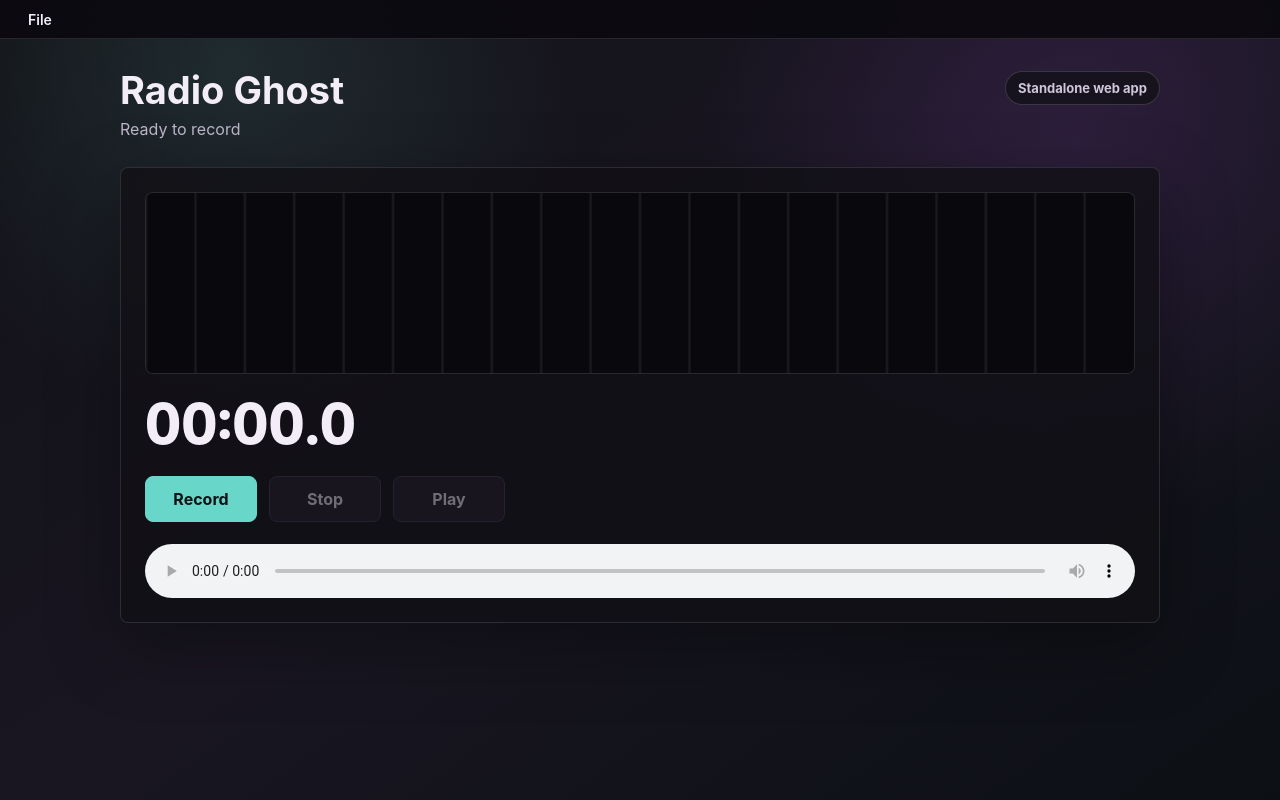
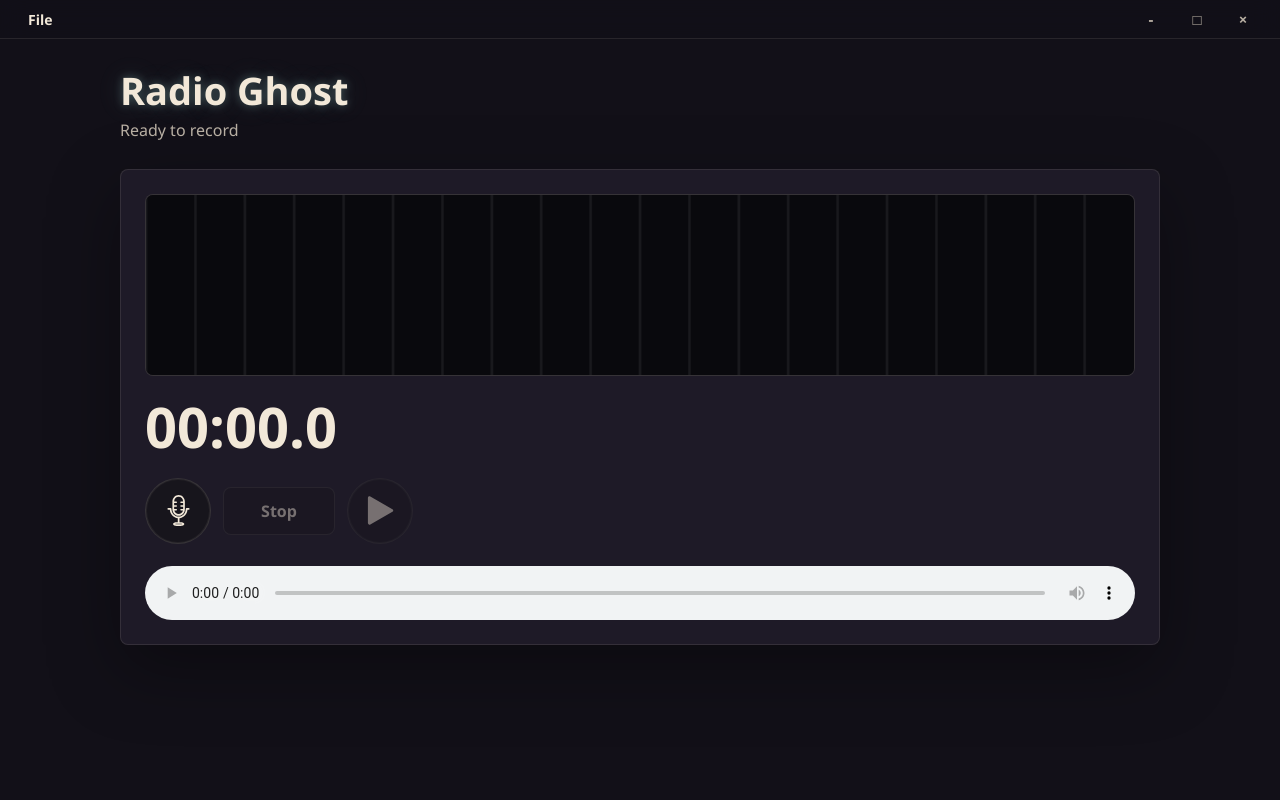
Before and after one commit to ErisElizabeth/radio_ghost, a plain HTML site: page index.html in a window 1280 px wide. Drawn offline with Linux system fonts and the light colour scheme.

Commit message:
Add files via upload
Aesthetic pass

```diff
--- a/index.html
+++ b/index.html
@@ -4,7 +4,7 @@
     <meta charset="UTF-8" />
     <meta name="viewport" content="width=device-width, initial-scale=1.0" />
     <title>Radio Ghost</title>
-    <link rel="stylesheet" href="styles.css?v=0.1.0-alpha.3" />
+    <link rel="stylesheet" href="styles.css?v=0.1.0-alpha.4" />
   </head>
   <body>
     <nav class="menu-bar" aria-label="Application menu">
@@ -26,6 +26,11 @@
           </div>
         </div>
       </div>
+      <div class="window-controls" aria-label="Window controls">
+        <button class="window-control" type="button" aria-label="Minimize" title="Minimize">-</button>
+        <button class="window-control" type="button" aria-label="Maximize" title="Maximize">□</button>
+        <button class="window-control close" type="button" aria-label="Close" title="Close">×</button>
+      </div>
     </nav>
 
     <main class="app-shell">
@@ -34,7 +39,6 @@
           <h1>Radio Ghost</h1>
           <p id="status">Ready to record</p>
         </div>
-        <span class="badge">Standalone web app</span>
       </header>
 
       <section class="recorder-panel" aria-label="Recorder">
@@ -45,9 +49,13 @@
         <div class="timer" id="timer">00:00.0</div>
 
         <div class="controls">
-          <button id="recordButton" class="primary" type="button">Record</button>
+          <button id="recordButton" class="icon-button record-button" type="button" aria-label="Record" title="Record">
+            <span class="button-icon mic-icon" aria-hidden="true"></span>
+          </button>
           <button id="stopButton" type="button" disabled>Stop</button>
-          <button id="playButton" type="button" disabled>Play</button>
+          <button id="playButton" class="icon-button play-button" type="button" aria-label="Play" title="Play" disabled>
+            <span class="button-icon play-icon" aria-hidden="true"></span>
+          </button>
         </div>
 
         <input id="fileInput" type="file" accept=".wav,.mp3,audio/wav,audio/mpeg" hidden />
@@ -55,7 +63,7 @@
       </section>
     </main>
 
-    <script src="vendor/lame.min.js?v=0.1.0-alpha.3"></script>
-    <script src="renderer.js?v=0.1.0-alpha.3"></script>
+    <script src="vendor/lame.min.js?v=0.1.0-alpha.4"></script>
+    <script src="renderer.js?v=0.1.0-alpha.4"></script>
   </body>
 </html>
--- a/renderer.js
+++ b/renderer.js
@@ -44,6 +44,7 @@ function setRecordingControls(isRecording) {
   ui.importCommand.disabled = isRecording;
   ui.stopButton.disabled = !isRecording;
   ui.playButton.disabled = isRecording || !state.blob;
+  ui.recordButton.classList.toggle("is-recording", isRecording);
   setExportReady(!isRecording && Boolean(state.blob));
 }
 
@@ -403,6 +404,9 @@ function wireEvents() {
 
   ui.stopButton.addEventListener("click", stopRecording);
   ui.playButton.addEventListener("click", () => ui.player.play());
+  ui.player.addEventListener("play", () => ui.playButton.classList.add("is-playing"));
+  ui.player.addEventListener("pause", () => ui.playButton.classList.remove("is-playing"));
+  ui.player.addEventListener("ended", () => ui.playButton.classList.remove("is-playing"));
 }
 
 function boot() {
--- a/styles.css
+++ b/styles.css
@@ -1,9 +1,17 @@
 :root {
-  color: #f2edf7;
-  background: #111015;
+  --background: #121018;
+  --panel: #1e1a27;
+  --control: #17151c;
+  --primary-text: #f2e8d8;
+  --muted-text: #b8afa3;
+  --accent: #c9a45c;
+  --glow: #9edbd3;
+  --recording: #9b2f2f;
+  --playing: #4f8f6b;
+  color: var(--primary-text);
+  background: var(--background);
   font-family:
-    Inter, ui-sans-serif, system-ui, -apple-system, BlinkMacSystemFont, "Segoe UI",
-    sans-serif;
+    Metropolis, "Metropolis Regular", Montserrat, "Segoe UI", ui-sans-serif, system-ui, sans-serif;
 }
 
 * {
@@ -13,19 +21,16 @@
 body {
   min-height: 100vh;
   margin: 0;
-  background:
-    radial-gradient(circle at 18% 8%, rgba(119, 229, 207, 0.12), transparent 28%),
-    radial-gradient(circle at 84% 18%, rgba(194, 92, 255, 0.12), transparent 30%),
-    linear-gradient(145deg, #111015 0%, #191622 48%, #0c1014 100%);
+  background: var(--background);
 }
 
 button {
   min-width: 112px;
-  border: 1px solid #40394d;
+  border: 1px solid rgba(242, 232, 216, 0.14);
   border-radius: 8px;
   padding: 12px 16px;
-  background: #211d2a;
-  color: #f2edf7;
+  background: var(--control);
+  color: var(--primary-text);
   font: inherit;
   font-weight: 700;
   cursor: pointer;
@@ -36,10 +41,8 @@ button:disabled {
   opacity: 0.42;
 }
 
-button.primary {
-  border-color: #68d6c8;
-  background: #68d6c8;
-  color: #101316;
+button:hover:not(:disabled) {
+  border-color: rgba(201, 164, 92, 0.58);
 }
 
 .menu-bar {
@@ -47,9 +50,11 @@ button.primary {
   top: 0;
   z-index: 20;
   display: flex;
+  align-items: center;
+  justify-content: space-between;
   min-height: 38px;
-  border-bottom: 1px solid rgba(242, 237, 247, 0.12);
-  background: rgba(12, 10, 16, 0.94);
+  border-bottom: 1px solid rgba(242, 232, 216, 0.1);
+  background: rgba(18, 16, 24, 0.96);
   backdrop-filter: blur(14px);
   padding: 0 14px;
 }
@@ -64,7 +69,7 @@ button.primary {
   border: 0;
   border-radius: 0;
   background: transparent;
-  color: #f2edf7;
+  color: var(--primary-text);
   font-size: 14px;
   font-weight: 600;
 }
@@ -90,16 +95,16 @@ button.primary {
 .menu:hover .menu-button,
 .menu-command:hover,
 .submenu:hover {
-  background: rgba(104, 214, 200, 0.14);
+  background: rgba(201, 164, 92, 0.14);
 }
 
 .menu-list,
 .submenu-list {
   position: absolute;
   min-width: 168px;
-  border: 1px solid rgba(242, 237, 247, 0.14);
+  border: 1px solid rgba(242, 232, 216, 0.14);
   border-radius: 8px;
-  background: #16131d;
+  background: var(--panel);
   box-shadow: 0 18px 48px rgba(0, 0, 0, 0.34);
   padding: 6px;
   opacity: 0;
@@ -129,6 +134,35 @@ button.primary {
   transform: translateY(0);
 }
 
+.window-controls {
+  display: flex;
+  align-items: stretch;
+  height: 38px;
+}
+
+.window-control {
+  display: grid;
+  min-width: 46px;
+  place-items: center;
+  border: 0;
+  border-radius: 0;
+  padding: 0;
+  background: transparent;
+  color: var(--muted-text);
+  font-size: 15px;
+  font-weight: 700;
+}
+
+.window-control:hover {
+  background: rgba(242, 232, 216, 0.08);
+  color: var(--primary-text);
+}
+
+.window-control.close:hover {
+  background: var(--recording);
+  color: var(--primary-text);
+}
+
 .app-shell {
   width: min(1040px, calc(100vw - 32px));
   margin: 0 auto;
@@ -148,40 +182,33 @@ h1 {
   font-size: 38px;
   line-height: 1.05;
   letter-spacing: 0;
+  color: var(--primary-text);
+  text-shadow:
+    0 0 10px rgba(158, 219, 211, 0.34),
+    0 0 28px rgba(158, 219, 211, 0.16);
 }
 
 p {
   margin: 8px 0 0;
-  color: #bcb3c8;
+  color: var(--muted-text);
   font-size: 16px;
-}
-
-.badge {
-  flex: 0 0 auto;
-  border: 1px solid rgba(242, 237, 247, 0.16);
-  border-radius: 999px;
-  padding: 8px 12px;
-  background: rgba(17, 16, 21, 0.7);
-  color: #cfc6db;
-  font-size: 13px;
-  font-weight: 700;
 }
 
 .recorder-panel {
   display: grid;
   gap: 22px;
-  border: 1px solid rgba(242, 237, 247, 0.12);
+  border: 1px solid rgba(242, 232, 216, 0.1);
   border-radius: 8px;
   padding: 24px;
-  background: rgba(17, 16, 21, 0.78);
+  background: var(--panel);
   box-shadow: 0 24px 70px rgba(0, 0, 0, 0.34);
 }
 
 .meter-wrap {
   overflow: hidden;
-  border: 1px solid rgba(242, 237, 247, 0.14);
+  border: 1px solid rgba(242, 232, 216, 0.14);
   border-radius: 8px;
-  background: #09090d;
+  background: var(--control);
 }
 
 canvas {
@@ -192,6 +219,7 @@ canvas {
 
 .timer {
   min-height: 58px;
+  color: var(--primary-text);
   font-variant-numeric: tabular-nums;
   font-size: 56px;
   line-height: 1;
@@ -202,10 +230,62 @@ canvas {
   display: flex;
   flex-wrap: wrap;
   gap: 12px;
+  align-items: center;
 }
 
 audio {
   width: 100%;
+}
+
+.icon-button {
+  display: grid;
+  width: 66px;
+  min-width: 66px;
+  height: 66px;
+  place-items: center;
+  border-radius: 50%;
+  padding: 0;
+  background: var(--control);
+  box-shadow: inset 0 0 0 1px rgba(242, 232, 216, 0.06);
+}
+
+.icon-button:disabled {
+  opacity: 0.42;
+}
+
+.button-icon {
+  display: block;
+  width: 31px;
+  height: 31px;
+  background: var(--primary-text);
+  mask-position: center;
+  mask-repeat: no-repeat;
+  mask-size: contain;
+}
+
+.mic-icon {
+  mask-image: url("assets/radio-mic-svgrepo-com.svg");
+}
+
+.play-icon {
+  mask-image: url("assets/music-play-play-button-svgrepo-com.svg");
+}
+
+.record-button.is-recording {
+  border-color: rgba(155, 47, 47, 0.88);
+  background: var(--recording);
+}
+
+.play-button.is-playing {
+  border-color: rgba(79, 143, 107, 0.92);
+  background: var(--playing);
+}
+
+.record-button.is-recording,
+.play-button.is-playing {
+  box-shadow:
+    0 0 0 1px rgba(242, 232, 216, 0.08),
+    0 0 22px rgba(158, 219, 211, 0.18);
 }
 
 @media (max-width: 640px) {
```
Also changed, not shown: assets/music-play-play-button-svgrepo-com.svg (added), assets/radio-mic-svgrepo-com.svg (added).
